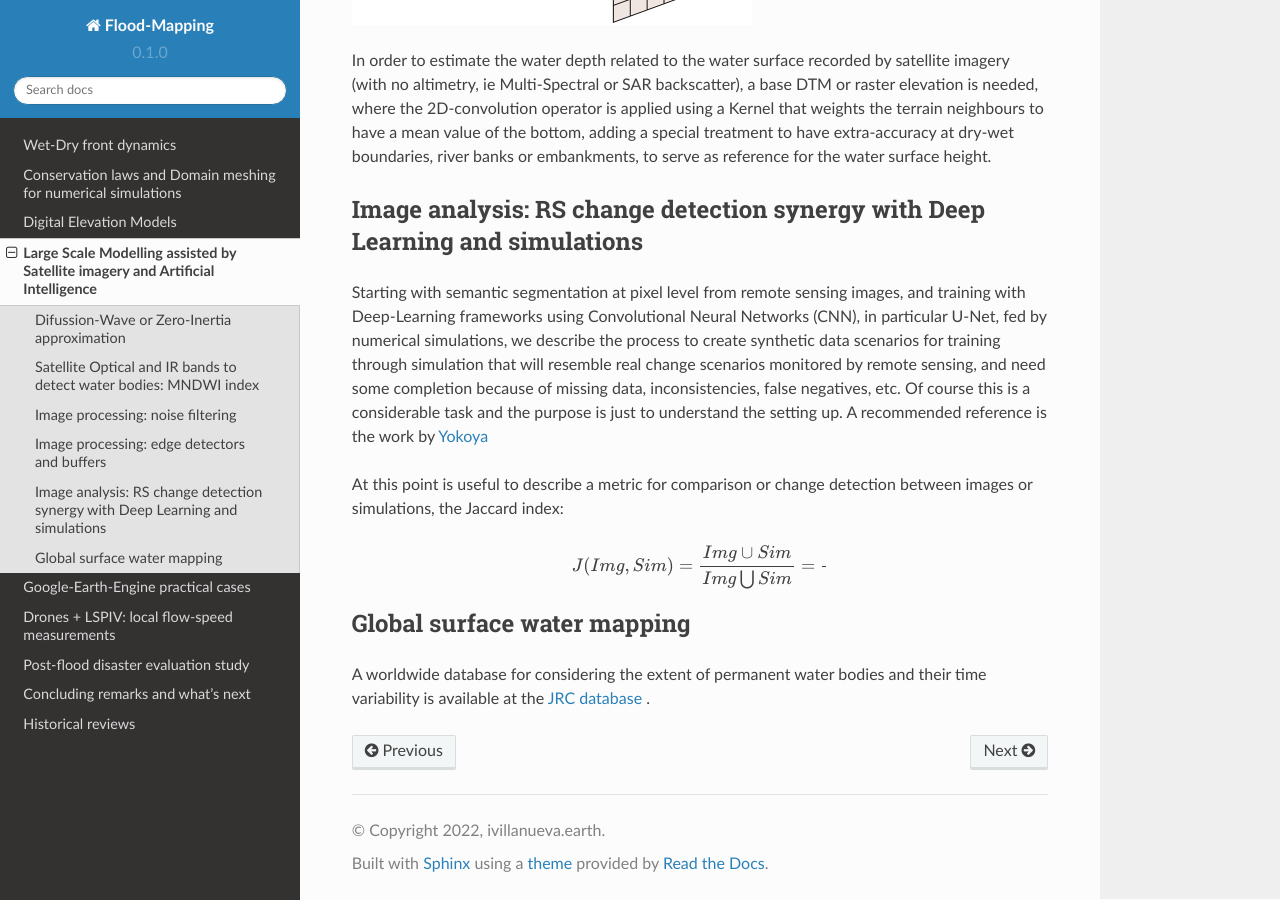
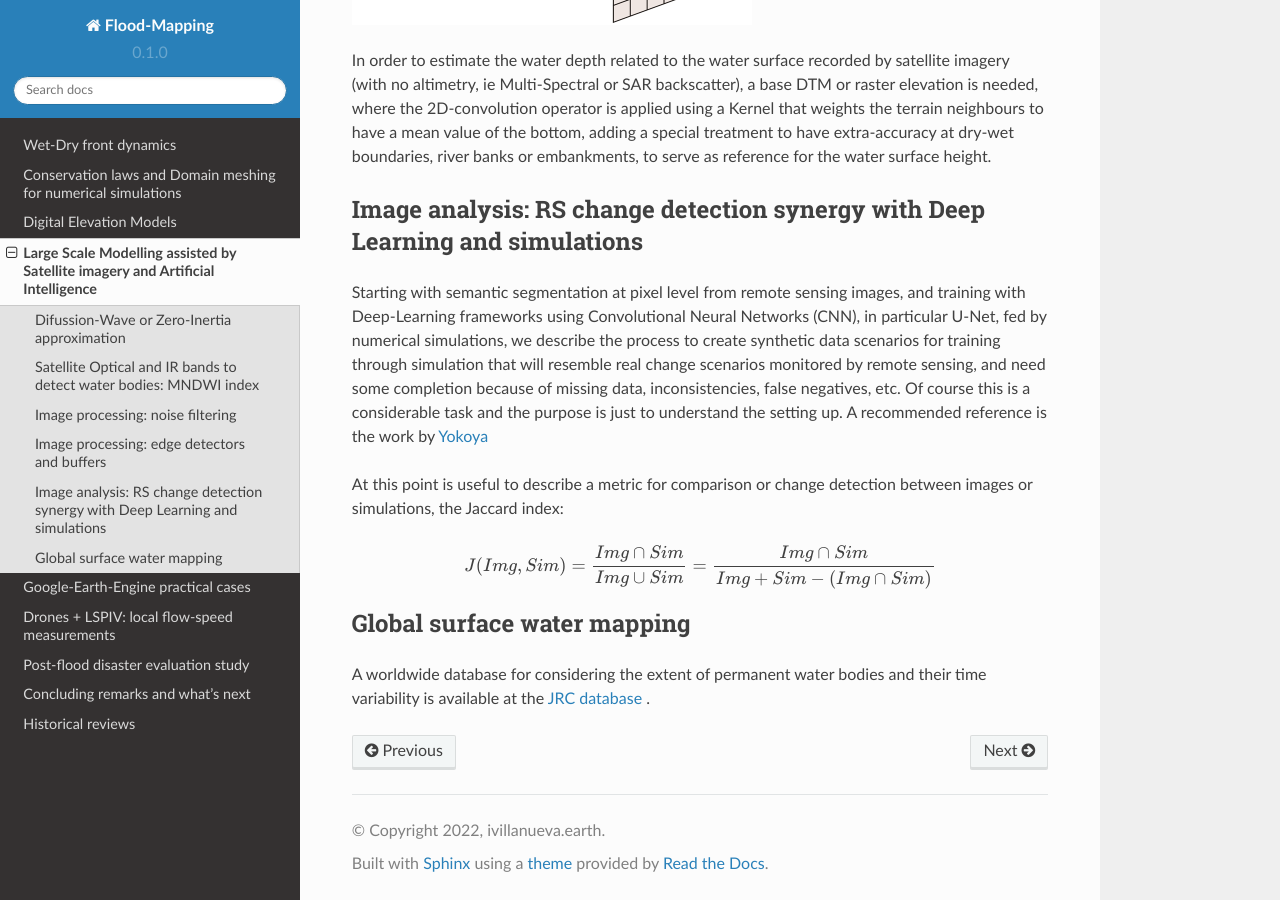
Before and after one commit to ivillamadrid/FloodMapping, a Sphinx documentation site: the page built from docs/source/lsm.rst, in a window 1280 px wide and 900 px high, scrolled down 2803 px. Built offline with Sphinx 7.4.7 and the Read the Docs theme 2.0.0, drawn with Linux system fonts in a browser that asks for light colours.

Commit message:
Update lsm.rst

```diff
--- a/docs/source/lsm.rst
+++ b/docs/source/lsm.rst
@@ -133,7 +133,7 @@ At this point is useful to describe a metric for comparison or change detection
 
 .. math::
 
-  J(Img, Sim)=\frac{Img \cup Sim} {Img \bigcup Sim}=\frac{}{}
+  J(Img, Sim)=\frac{Img \cap Sim} {Img \cup Sim}=\frac{Img \cap Sim}{Img + Sim -(Img \cap Sim)}
 
 
 
```
